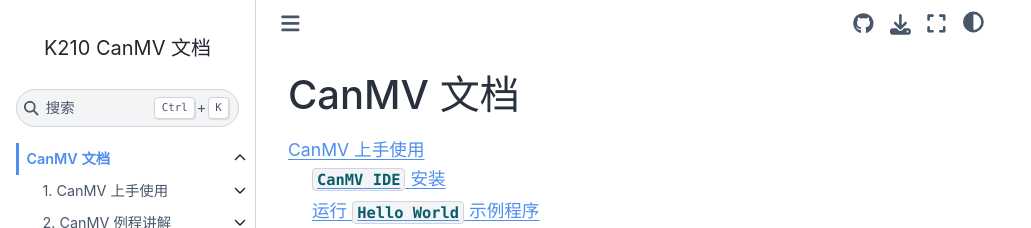
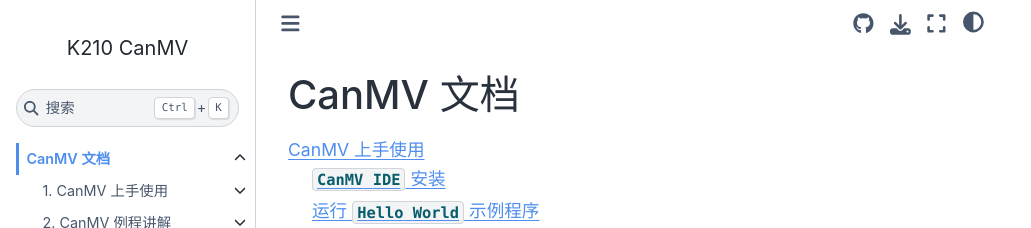
Before and after one commit to kendryte/canmv_docs, a Sphinx documentation site: the page built from source/canmv/index.rst, in a window 1280 px wide. Shown: the top 228 px of the page, without its empty margins (0-1031 px from the left). Built offline with Sphinx 7.4.7 and the Sphinx Book theme 1.1.4, drawn with Linux system fonts in a browser that asks for light colours; comment, search, counter and statistics services are not loaded.

Commit message:
update title

```diff
--- a/source/conf.py
+++ b/source/conf.py
@@ -36,6 +36,7 @@
     '.rst': 'restructuredtext',
     '.md': 'markdown',
 }
+html_title = "K210 CanMV"
 
 templates_path = ['_templates']
 exclude_patterns = []
```
